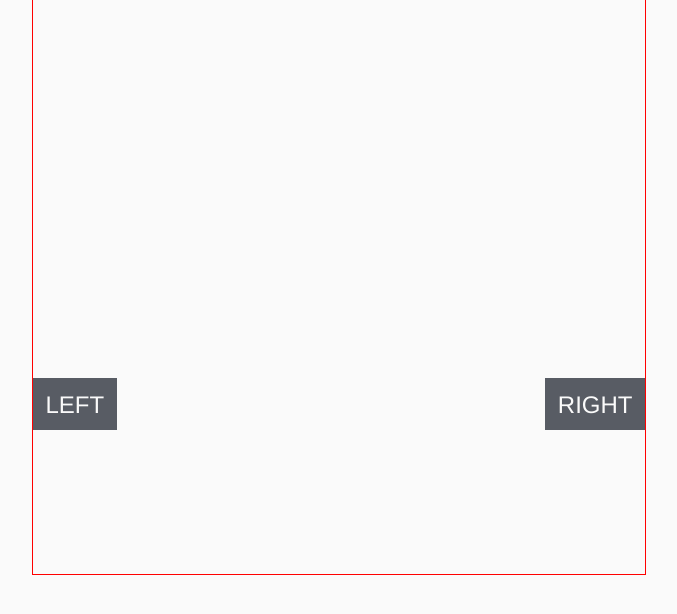
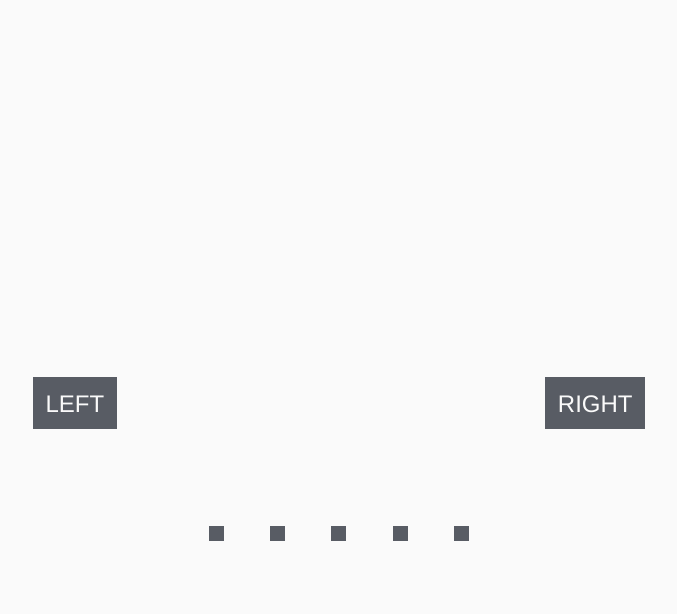
Before and after one commit to af19/carousel, a plain HTML site: page index.html in a window 1280 px wide. Shown: the part 64-678 px from the top of the page, without its empty margins (301-978 px from the left). Drawn offline with nearby package versions, Linux system fonts and the light colour scheme.

Commit message:
Added indicator dots.

```diff
--- a/index.html
+++ b/index.html
@@ -6,14 +6,35 @@
         <link rel="stylesheet" href="src/carousel.css">
     </head>
     <body>
-      <div class="container">
-        <div class="carousel"></div>
-        <div class="carousel-control">
-          <div class="button"><a href="#" class="advance-left">Left</a></div>
-          <div class="button"><a href="#" class="advance-right">Right</a></div>
+
+        <div class="carousel-container">
+            <div class="carousel-images"></div>
+            <div class="carousel-control">
+                <div class="button">
+                    <a href="#" class="advance-left">Left</a>
+                </div>
+                <div class="button">
+                    <a href="#" class="advance-right">Right</a>
+                </div>
+            </div>
+            <div class="carousel-dots">
+              <div class="">
+
+              </div>
+              <div class="">
+
+              </div>
+              <div class="">
+
+              </div>
+              <div class="">
+
+              </div>
+              <div class="">
+
+              </div>
+          </div>
         </div>
-      </div>
-
 
         <script src="http://code.jquery.com/jquery-1.10.1.js"></script>
         <!-- jQuery touch events. Makes carousel touch friendly. -->
--- a/src/carousel.js
+++ b/src/carousel.js
@@ -52,7 +52,7 @@ $(document).ready(function() {
   }
 
   // Start carousel on page load.
-  $('.carousel').html( carouselInnerHTML(0) );
+  $('.carousel-images').html( carouselInnerHTML(0) );
 
   /**
   * Depending on advance direction, get index for generating the next set of    * three images.
@@ -84,7 +84,7 @@ $(document).ready(function() {
 
     // Wait for CSS animation to end, before getting new images.
     $('.slide-out-left').on('animationend', function() {
-      $('.carousel').html( carouselInnerHTML( nextThree('right') ) );
+      $('.carousel-images').html( carouselInnerHTML( nextThree('right') ) );
       $('.advance-right').bind('click', advanceRight);
     });
   }
@@ -96,7 +96,7 @@ $(document).ready(function() {
     $('.img-left').addClass('slide-in-right');
 
     $('.slide-out-right').on('animationend', function() {
-      $('.carousel').html( carouselInnerHTML( nextThree('left') ) );
+      $('.carousel-images').html( carouselInnerHTML( nextThree('left') ) );
       $('.advance-left').bind('click', advanceLeft);
     });
   }
--- a/src/carousel.scss
+++ b/src/carousel.scss
@@ -3,29 +3,48 @@ $img-width: 612px;
 $img-height: 612px;
 $black: #251F14;
 $white: #FAFAFA;
+$text-background: rgba(complement($black), .7);
 
 body {
   background-color: $white;
   margin: 0;
   padding: $padding;
+}
 
-}
-.container {
+.carousel-container {
   position: relative;
-  border: 1px solid red;
   width: $img-width;
   height: $img-height;
   margin: 0 auto;
   max-width: 100%;
+}
 
-}
-.carousel {
+.carousel-images {
   width: $img-width;
   height: $img-height;
   max-width: 100%;
   position: relative;
   margin: 0 auto;
   overflow: hidden;
+
+  img {
+    max-width: 100%;
+  }
+
+  .img-left {
+    position: absolute;
+    left: -100%;
+  }
+
+  .img-right {
+    position: absolute;
+    left: 100%;
+  }
+
+  .img-active {
+    position: absolute;
+    left: 0;
+  }
 }
 
 .carousel-control {
@@ -45,34 +64,33 @@ body {
       font-size: 1.5em;
       color: $white;
       padding: $padding / 2;
-      background-color: rgba(complement($black), .7);
+      background-color: $text-background;
+    }
 
+    &:nth-child(2) {
+      text-align: right;
     }
   }
-
-  .button:nth-child(2) {
-    text-align: right;
-
-  }
-
-}
-img {
-  max-width: 100%;
 }
 
-.img-left {
+.carousel-dots {
   position: absolute;
-  left: -100%;
-}
+  bottom: 5%;
+  left: 25%;
+  width: 50%;
+  display: flex;
 
-.img-right {
-  position: absolute;
-  left: 100%;
-}
+  div {
+    border: 1px solid $white;
+    background-color: $text-background;
+    height: 15px;
+    width: 15px;
+    margin: 0 auto;
 
-.img-active {
-  position: absolute;
-  left: 0;
+    &:hover {
+      cursor: pointer;
+    }
+  }
 }
 
 @keyframes slide-in-left {
@@ -93,7 +111,6 @@ img {
   animation: slide-in-right 1s ease-in-out;
 }
 
-
 @keyframes slide-out-left {
    100% { left: -100%; }
 }
@@ -112,9 +129,8 @@ img {
   animation: slide-out-right 1s ease-in-out;
 }
 
-
 @media (max-width: (2 * $padding) + $img-width) {
-  .carousel, .container {
+  .carousel-images, .carousel-container {
     height: 0;
     padding-bottom: 100%;
 
@@ -123,5 +139,4 @@ img {
       padding: $padding / 3;
     }
   }
-
 }
```
Also changed, not shown: src/carousel.css, 1 other file.
